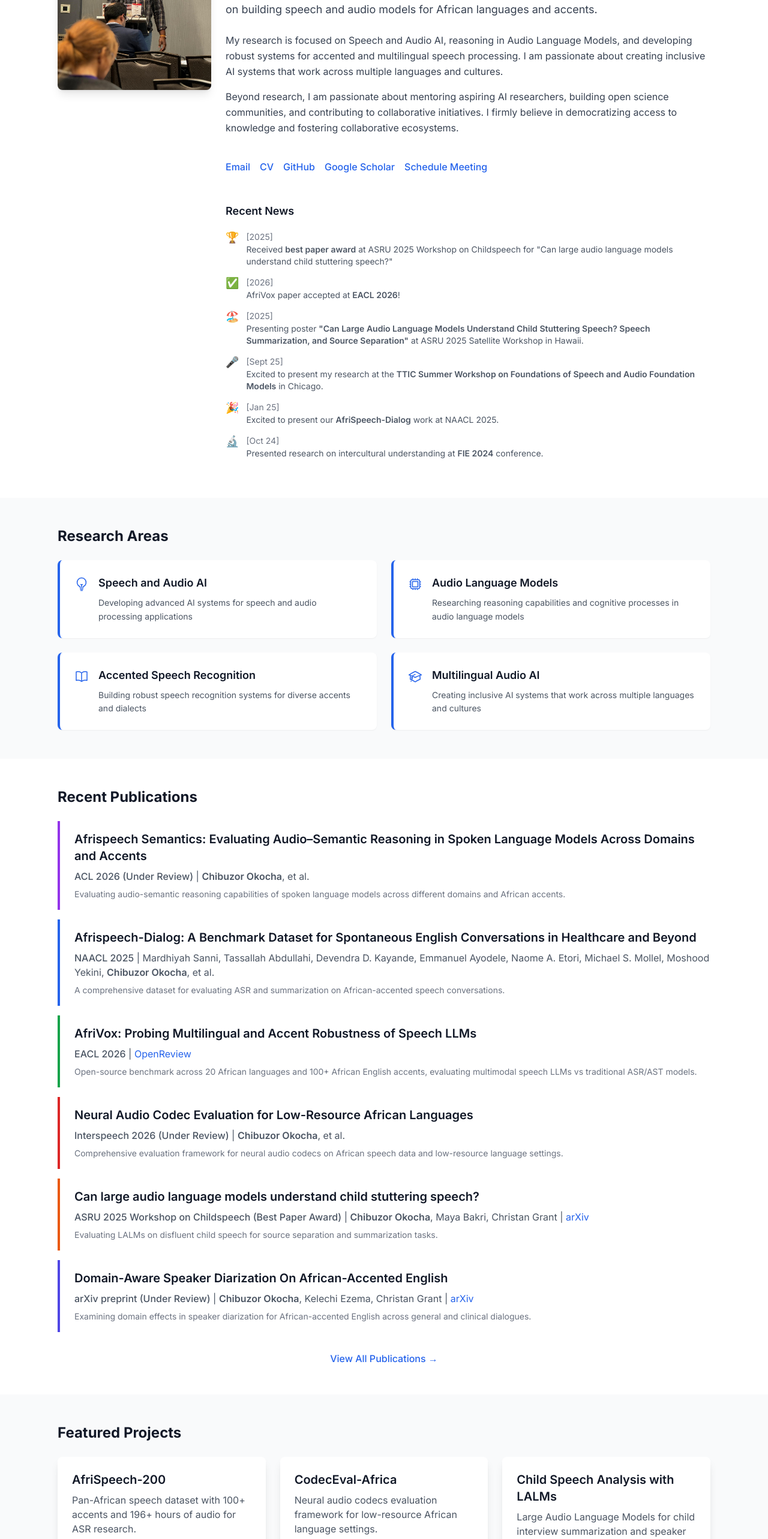
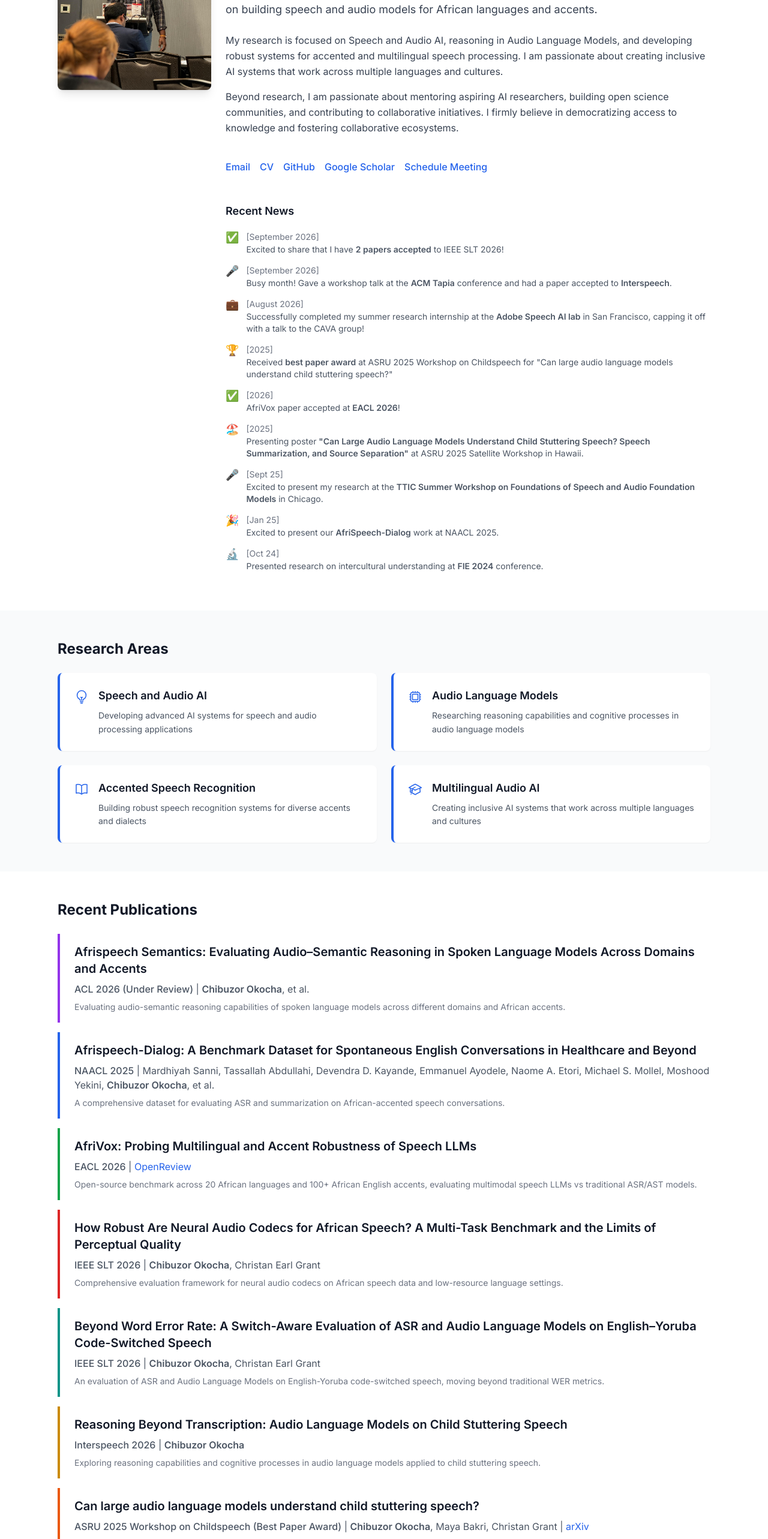
Before and after one commit to unruli/Portfolio-website, a Next.js app: page / in a window 1280 px wide. Shown: the part 234-2800 px from the top of the page at 60% size. Built offline with nearby package versions, Linux system fonts and the light colour scheme.

Commit message:
Update portfolio with recent achievements, publications, and talks

```diff
--- a/src/app/about/page.tsx
+++ b/src/app/about/page.tsx
@@ -6,7 +6,8 @@ import {
   AcademicCapIcon,
   BriefcaseIcon,
   UserGroupIcon,
-  DocumentTextIcon
+  DocumentTextIcon,
+  MicrophoneIcon
 } from '@heroicons/react/24/outline'
 
 const education = [
@@ -38,6 +39,12 @@ const education = [
 
 const experience = [
   {
+    title: 'Research Intern - Speech AI Lab',
+    institution: 'Adobe (San Francisco, CA)',
+    period: 'May 2026 - August 2026',
+    description: 'Conducted research in speech AI and presented findings to the Adobe research CAVA group.',
+  },
+  {
     title: 'Graduate Research Assistant',
     institution: 'University of Florida - Engineering Education',
     period: '2023 - Present',
@@ -48,6 +55,38 @@ const experience = [
     institution: 'University of Florida',
     period: '2022 - 2023',
     description: 'Assisted with undergraduate engineering courses, developed educational materials, and mentored students in research projects',
+  },
+]
+
+const service = [
+  {
+    role: 'Reviewer',
+    organization: 'NeurIPS',
+  },
+  {
+    role: 'Reviewer',
+    organization: 'ECCV',
+  },
+  {
+    role: 'Reviewer',
+    organization: 'ACL',
+  },
+  {
+    role: 'Reviewer',
+    organization: 'ACM Tapia Conference',
+  },
+]
+
+const talks = [
+  {
+    title: 'Workshop Talk',
+    venue: 'ACM Tapia Conference',
+    date: 'September 2026',
+  },
+  {
+    title: 'Research Talk',
+    venue: 'Adobe Research (CAVA Group)',
+    date: 'August 2026',
   },
 ]
 
@@ -148,6 +187,60 @@ export default function About() {
           </div>
         </section>
 
+        {/* Service & Talks Section */}
+        <div className="grid grid-cols-1 md:grid-cols-2 gap-8 mb-16">
+          {/* Service Section */}
+          <section>
+            <div className="flex items-center mb-8">
+              <UserGroupIcon className="h-8 w-8 text-white mr-2" />
+              <h2 className="text-2xl font-bold text-white">
+                Service & Reviewing
+              </h2>
+            </div>
+            <div className="space-y-4">
+              {service.map((item, index) => (
+                <motion.div
+                  key={index}
+                  initial={{ opacity: 0, y: 20 }}
+                  animate={{ opacity: 1, y: 0 }}
+                  transition={{ duration: 0.5, delay: index * 0.1 }}
+                  className="bg-white dark:bg-gray-900 p-4 rounded-lg shadow-lg flex justify-between items-center"
+                >
+                  <span className="font-semibold text-gray-900 dark:text-white">{item.organization}</span>
+                  <span className="text-sm text-gray-500 dark:text-gray-400">{item.role}</span>
+                </motion.div>
+              ))}
+            </div>
+          </section>
+
+          {/* Talks Section */}
+          <section>
+            <div className="flex items-center mb-8">
+              <MicrophoneIcon className="h-8 w-8 text-white mr-2" />
+              <h2 className="text-2xl font-bold text-white">
+                Invited Talks
+              </h2>
+            </div>
+            <div className="space-y-4">
+              {talks.map((talk, index) => (
+                <motion.div
+                  key={index}
+                  initial={{ opacity: 0, y: 20 }}
+                  animate={{ opacity: 1, y: 0 }}
+                  transition={{ duration: 0.5, delay: index * 0.1 }}
+                  className="bg-white dark:bg-gray-900 p-4 rounded-lg shadow-lg"
+                >
+                  <h3 className="font-semibold text-gray-900 dark:text-white mb-1">{talk.title}</h3>
+                  <div className="flex justify-between items-center text-sm">
+                    <span className="text-gray-600 dark:text-gray-300">{talk.venue}</span>
+                    <span className="text-gray-500 dark:text-gray-400">{talk.date}</span>
+                  </div>
+                </motion.div>
+              ))}
+            </div>
+          </section>
+        </div>
+
         {/* Skills Section */}
         <section>
           <div className="flex items-center mb-8">
--- a/src/app/page.tsx
+++ b/src/app/page.tsx
@@ -148,6 +148,35 @@ export default function Home() {
                   Recent News
                 </h3>
                 <div className="space-y-3">
+                  <div className="flex items-start space-x-3">
+                    <span className="text-green-500 text-lg">✅</span>
+                    <div>
+                      <span className="text-sm text-gray-500 dark:text-gray-400">[September 2026]</span>
+                      <p className="text-gray-600 dark:text-gray-300 text-sm">
+                        Excited to share that I have <span className="font-semibold">2 papers accepted</span> to IEEE SLT 2026!
+                      </p>
+                    </div>
+                  </div>
+
+                  <div className="flex items-start space-x-3">
+                    <span className="text-purple-500 text-lg">🎤</span>
+                    <div>
+                      <span className="text-sm text-gray-500 dark:text-gray-400">[September 2026]</span>
+                      <p className="text-gray-600 dark:text-gray-300 text-sm">
+                        Busy month! Gave a workshop talk at the <span className="font-semibold">ACM Tapia</span> conference and had a paper accepted to <span className="font-semibold">Interspeech</span>.
+                      </p>
+                    </div>
+                  </div>
+
+                  <div className="flex items-start space-x-3">
+                    <span className="text-blue-500 text-lg">💼</span>
+                    <div>
+                      <span className="text-sm text-gray-500 dark:text-gray-400">[August 2026]</span>
+                      <p className="text-gray-600 dark:text-gray-300 text-sm">
+                        Successfully completed my summer research internship at the <span className="font-semibold">Adobe Speech AI lab</span> in San Francisco, capping it off with a talk to the CAVA group!
+                      </p>
+                    </div>
+                  </div>
                   <div className="flex items-start space-x-3">
                     <span className="text-purple-500 text-lg">🏆</span>
                     <div>
@@ -311,13 +340,47 @@ export default function Home() {
               className="border-l-4 border-red-600 pl-6 py-4"
             >
               <h3 className="text-xl font-semibold text-gray-900 dark:text-white mb-2">
-                Neural Audio Codec Evaluation for Low-Resource African Languages
+                How Robust Are Neural Audio Codecs for African Speech? A Multi-Task Benchmark and the Limits of Perceptual Quality
               </h3>
               <p className="text-gray-600 dark:text-gray-300 mb-2">
-                <span className="font-medium">Interspeech 2026 (Under Review)</span> | <span className="font-semibold">Chibuzor Okocha</span>, et al.
+                <span className="font-medium">IEEE SLT 2026</span> | <span className="font-semibold">Chibuzor Okocha</span>, Christan Earl Grant
               </p>
               <p className="text-gray-500 dark:text-gray-400 text-sm">
                 Comprehensive evaluation framework for neural audio codecs on African speech data and low-resource language settings.
+              </p>
+            </motion.div>
+
+            <motion.div
+              initial={{ opacity: 0, y: 20 }}
+              animate={{ opacity: 1, y: 0 }}
+              transition={{ duration: 0.5, delay: 0.35 }}
+              className="border-l-4 border-teal-600 pl-6 py-4"
+            >
+              <h3 className="text-xl font-semibold text-gray-900 dark:text-white mb-2">
+                Beyond Word Error Rate: A Switch-Aware Evaluation of ASR and Audio Language Models on English–Yoruba Code-Switched Speech
+              </h3>
+              <p className="text-gray-600 dark:text-gray-300 mb-2">
+                <span className="font-medium">IEEE SLT 2026</span> | <span className="font-semibold">Chibuzor Okocha</span>, Christan Earl Grant
+              </p>
+              <p className="text-gray-500 dark:text-gray-400 text-sm">
+                An evaluation of ASR and Audio Language Models on English-Yoruba code-switched speech, moving beyond traditional WER metrics.
+              </p>
+            </motion.div>
+
+            <motion.div
+              initial={{ opacity: 0, y: 20 }}
+              animate={{ opacity: 1, y: 0 }}
+              transition={{ duration: 0.5, delay: 0.38 }}
+              className="border-l-4 border-yellow-600 pl-6 py-4"
+            >
+              <h3 className="text-xl font-semibold text-gray-900 dark:text-white mb-2">
+                Reasoning Beyond Transcription: Audio Language Models on Child Stuttering Speech
+              </h3>
+              <p className="text-gray-600 dark:text-gray-300 mb-2">
+                <span className="font-medium">Interspeech 2026</span> | <span className="font-semibold">Chibuzor Okocha</span>
+              </p>
+              <p className="text-gray-500 dark:text-gray-400 text-sm">
+                Exploring reasoning capabilities and cognitive processes in audio language models applied to child stuttering speech.
               </p>
             </motion.div>
 
--- a/src/app/publications/page.tsx
+++ b/src/app/publications/page.tsx
@@ -64,13 +64,13 @@ const publications = [
   },
   {
     id: 6,
-    title: 'Neural Audio Codec Evaluation for Low-Resource African Languages',
-    authors: 'Chibuzor Okocha, [Co-authors TBD]',
-    venue: 'ICASSP',
+    title: 'How Robust Are Neural Audio Codecs for African Speech? A Multi-Task Benchmark and the Limits of Perceptual Quality',
+    authors: 'Chibuzor Okocha and Christan Earl Grant',
+    venue: '2026 IEEE Spoken Language Technology Workshop (SLT)',
     year: '2026',
     type: 'conference',
     abstract: 'This work presents a comprehensive evaluation framework for neural audio codecs in low-resource African language settings. We assess the performance of various state-of-the-art neural audio codecs on African speech data, addressing the significant gap in codec performance evaluation for underrepresented languages and accents.',
-    status: 'Under Review',
+    status: 'Accepted',
   },
   {
     id: 7,
@@ -93,6 +93,26 @@ const publications = [
     abstract: 'This study examines domain effects in speaker diarization for African-accented English. We evaluate multiple production and open systems on general and clinical dialogues under a strict DER protocol that scores overlap. A consistent domain penalty appears for clinical speech and remains significant across models. Error analysis attributes much of this penalty to false alarms and missed detections, aligning with short turns and frequent overlap. We test lightweight domain adaptation by fine-tuning a segmentation module on accent-matched data; it reduces error but does not eliminate the gap.',
     pdf: 'https://www.arxiv.org/abs/2509.21554',
     status: 'Under Review',
+  },
+  {
+    id: 9,
+    title: 'Beyond Word Error Rate: A Switch-Aware Evaluation of ASR and Audio Language Models on English–Yoruba Code-Switched Speech',
+    authors: 'Chibuzor Okocha and Christan Earl Grant',
+    venue: '2026 IEEE Spoken Language Technology Workshop (SLT)',
+    year: '2026',
+    type: 'conference',
+    abstract: 'An evaluation of ASR and Audio Language Models on English-Yoruba code-switched speech, moving beyond traditional WER metrics to account for code-switching boundaries.',
+    status: 'Accepted',
+  },
+  {
+    id: 10,
+    title: 'Reasoning Beyond Transcription: Audio Language Models on Child Stuttering Speech',
+    authors: 'Chibuzor Okocha',
+    venue: 'Interspeech',
+    year: '2026',
+    type: 'conference',
+    abstract: 'Exploring reasoning capabilities and cognitive processes in audio language models applied to child stuttering speech.',
+    status: 'Accepted',
   },
   // Add more publications as needed
 ]
```
